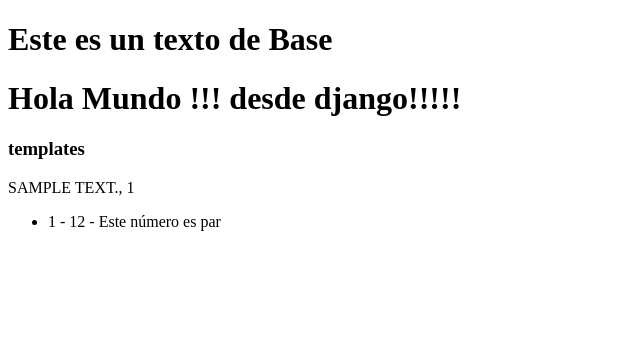
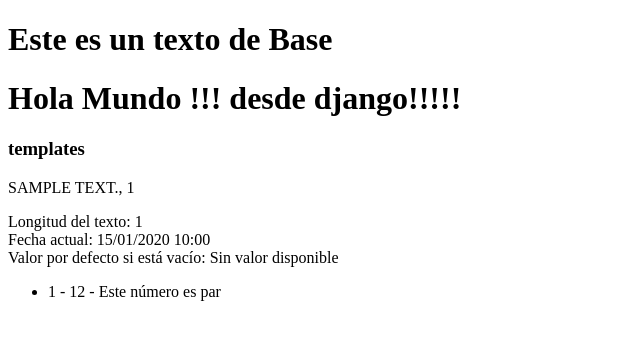
Before and after one commit to santiagopalma12/django03, a Django app: template templates/home.html in a window 1280 px wide. Shown: the part 52-392 px from the top of the page, without its empty margins (0-640 px from the left). Run offline with Django 5.2, Linux system fonts and the light colour scheme; the template is opened without the code that fills it: most values are stand-ins (such as "Sample title", 1, 10 or a date in 2020).

```diff
--- a/templates/home.html
+++ b/templates/home.html
@@ -5,10 +5,14 @@
     <h3>templates</h3>
 
     <p>
-
         {{ myText|upper|truncatechars:"16" }},
         {{ myNumber }}
+    </p>
 
+    <p>
+        Longitud del texto: {{ myText|length }} <br>
+        Fecha actual: {{ myDate|date:"d/m/Y H:i" }} <br>
+        Valor por defecto si está vacío: {{ myEmptyValue|default:"Sin valor disponible" }}
     </p>
 
     <ul>
```
